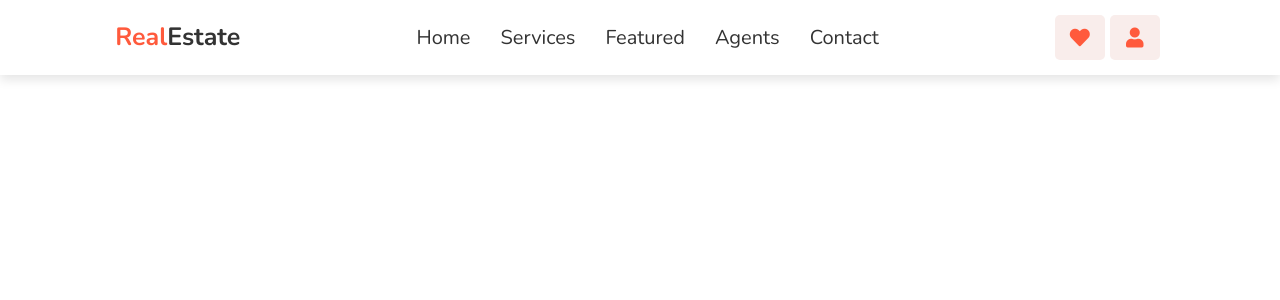
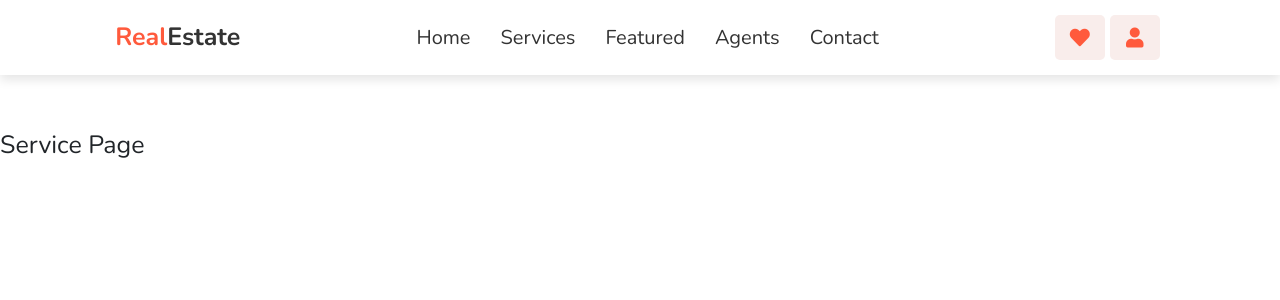
Before and after one commit to mamunurrashid1010/real-estate-app-vue, a Vue app: page /services in a window 1280 px wide. Shown: the top 300 px of the page. Built offline with nearby package versions, Linux system fonts and the light colour scheme.

Commit message:
Service page : service page create and route add

```diff
--- a/src/components/navbar/TopNavbar.vue
+++ b/src/components/navbar/TopNavbar.vue
@@ -6,7 +6,7 @@
 
       <nav class="navbar" :class="navBarActive">
         <router-link to="/">home</router-link>
-        <router-link to="/">services</router-link>
+        <router-link to="/services">services</router-link>
         <router-link to="/">featured</router-link>
         <router-link to="/">agents</router-link>
         <router-link to="/">contact</router-link>
--- /dev/null
+++ b/src/components/pages/ServicePage.vue
@@ -0,0 +1,22 @@
+<template>
+  <div>
+      <h1 style="margin-top: 100px">Service Page</h1>
+  </div>
+</template>
+
+<script>
+export default {
+  name: 'ServicePage',
+  components: {},
+  data(){
+    return{
+
+    }
+  },
+  methods:{
+  }
+}
+</script>
+
+<style>
+</style>
--- a/src/router/index.js
+++ b/src/router/index.js
@@ -1,5 +1,6 @@
 import { createRouter, createWebHistory } from 'vue-router'
 import Home from "../components/pages/Home.vue";
+import ServicePage from "../components/pages/ServicePage.vue";
 
 const router = createRouter({
     history: createWebHistory(),
@@ -8,6 +9,11 @@ const router = createRouter({
             path: '/',
             name: 'home',
             component: Home
+        },
+        {
+            path: '/services',
+            name: 'services',
+            component: ServicePage
         }
     ]
 })
```
